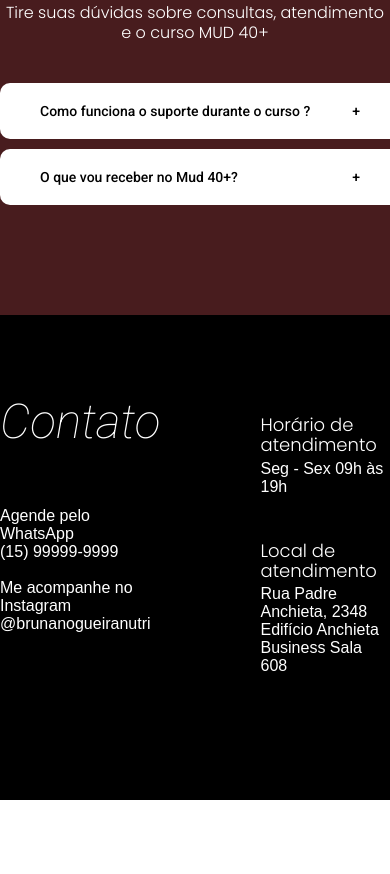
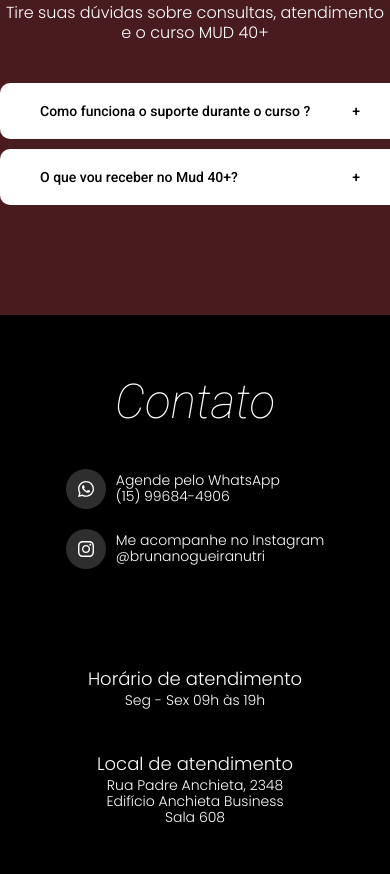
Before and after one commit to ivanbap/landing-page, a plain HTML site: page index.html in a window 390 px wide. Shown: the part 5606-6480 px from the top of the page. Before the commit the page ends 6406 px from the top, so only its background shows below. Drawn offline with Linux system fonts and the light colour scheme.

Commit message:
att footer

```diff
--- a/css/footer.css
+++ b/css/footer.css
@@ -5,12 +5,12 @@
 .footer {
     max-width: 1200px;
     margin: 0 auto;
-    padding-bottom: 80px;
+    padding: 60px 0px;
     color: #fff;
     display: flex;
     grid-template-rows: 1fr 1fr 1fr;
-    padding-top: 80px;
     gap: 100px;
+    align-items: center;
 }
 
 
@@ -25,7 +25,8 @@
 }
 
 .atendimento {
-    margin-top: 20px;
+        max-width: 40ch;
+
     .info-atendimento {
         font-size: 18px;
         line-height: 1.125;
@@ -35,5 +36,66 @@
     }
     .texto-atendimento {
         margin-bottom: 45px;
+        font-size: 14px;
+        line-height: 1.125;
+        font-weight: 300;
+        font-family: 'Poppins';
     }
 }
+
+.texto-info {
+        font-size: 14px;
+        line-height: 1.125;
+        font-weight: 300;
+        font-family: 'Poppins';
+}
+
+.whats-info {
+    margin-bottom: 20px;
+}
+
+.whats-info {
+    a {
+        color: #fff;
+        display: flex;
+        gap: 10px;
+        align-items: center;
+    }
+}
+.insta-info {
+    a {
+        color: #fff;
+        display: flex;
+        gap: 10px;
+        align-items: center;
+    }
+}
+
+@media (max-width: 450px) {
+    .footer {
+        display: flex;
+        flex-direction: column;
+        padding-top: 60px;
+        .contato {
+            margin: 0 auto;
+        }
+        .titulo-contato {
+            font-size: 48px;
+            margin-bottom: 40px;
+            text-align: center;
+        }
+        .texto-info {
+            font-size: 14px;
+        }
+        .atendimento {
+            display: flex;
+            flex-direction: column;
+            align-items: center;
+            margin-top: 0px;
+            p {
+                text-align: center;
+                max-width: 200px;
+            }
+        }
+    }
+}
--- a/index.html
+++ b/index.html
@@ -141,14 +141,16 @@
             <div class="contato">
                 <h2 class="titulo-contato">Contato</h2>
                 <div class="whats-info">
-                    <img src="" alt="">
-                    <p class="texto-info">Agende pelo WhatsApp</p>
-                    <p class="texto-info">(15) 99999-9999</p>
+                    <a href="https://wa.me/5515996844906?text=Ol%C3%A1%20Bruna%2C%20gostaria%20de%20fazer%20o%20agendamento%20de%20uma%20consulta%20!" target="_blank">
+                        <img src="img/btn-wts.svg" alt="" width="40px">
+                        <p class="texto-info">Agende pelo WhatsApp<br>(15) 99684-4906</p>
+                    </a>
                 </div>
                 <div class="insta-info">
-                    <img src="" alt="">
-                    <p class="texto-info">Me acompanhe no Instagram</p>
-                    <p class="texto-info">@brunanogueiranutri</p>
+                    <a href="https://www.instagram.com/brunanogueiranutri/" target="_blank">
+                        <img src="img/btn-insta.svg" alt="" width="40px">
+                        <p class="texto-info">Me acompanhe no Instagram<br>@brunanogueiranutri</p>
+                    </a>
                 </div>
             </div>
             <div class="atendimento">
```
Also changed, not shown: img/btn-insta.svg (added), img/btn-wts.svg (added).
